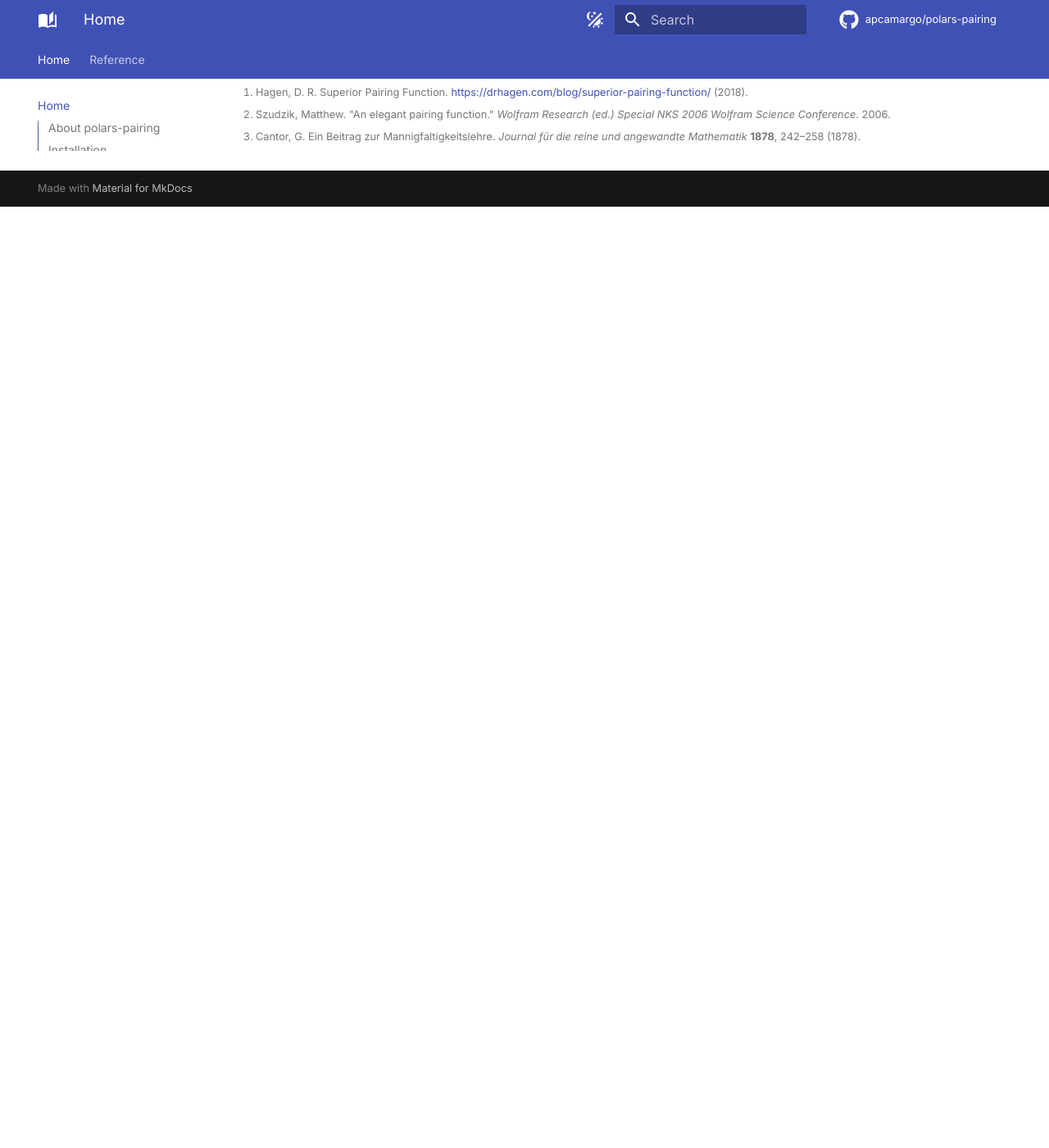
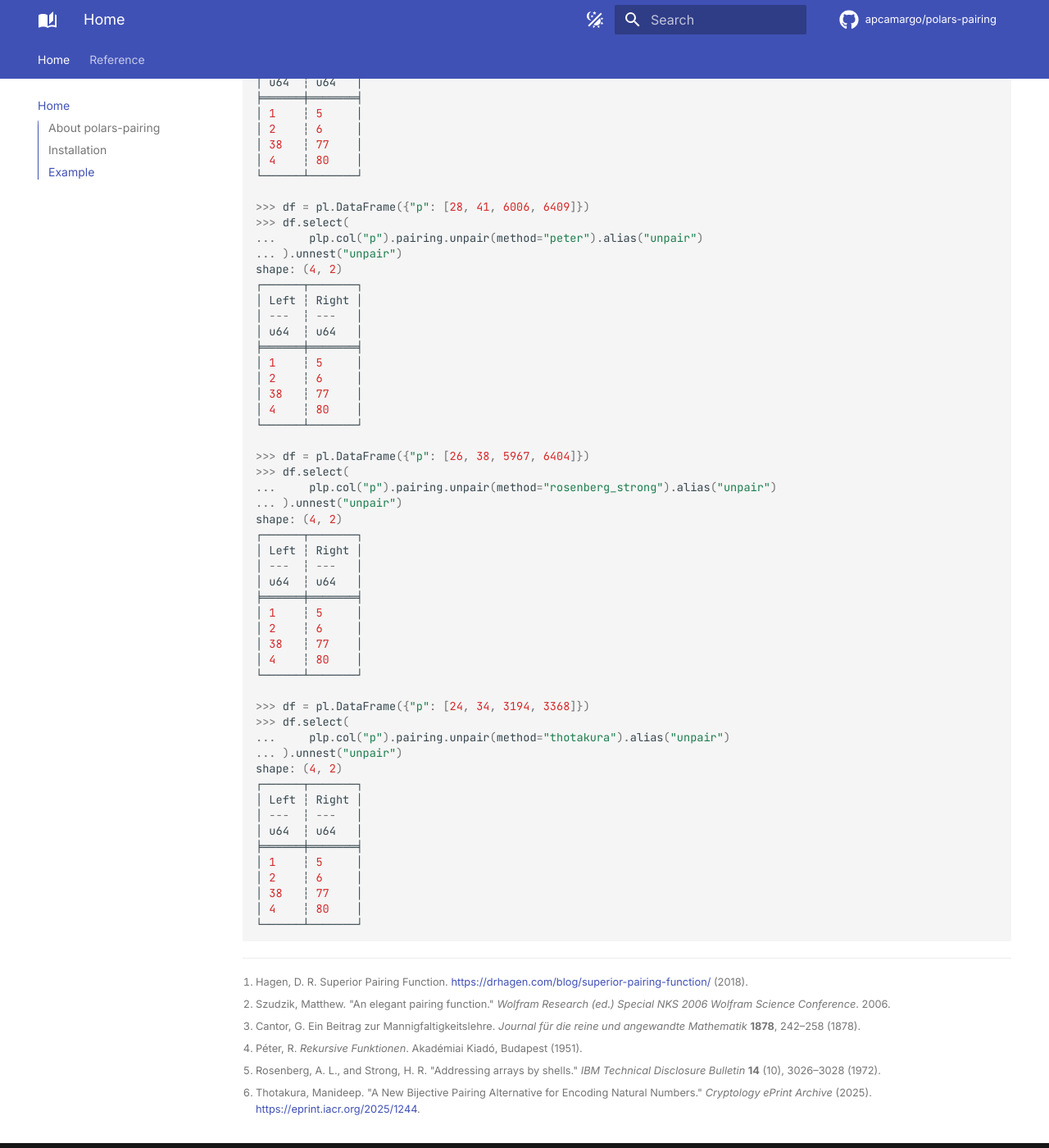
Before and after one commit to apcamargo/polars-pairing, an MkDocs documentation site: the page built from docs/index.md, in a window 1280 px wide and 1400 px high, scrolled down 2462 px. Shown: the whole window at 82% size. Built offline with MkDocs 1.6.1 and Material for MkDocs 9.7.7, drawn with Linux system fonts in a browser that asks for light colours; comment, search, counter and statistics services are not loaded; before the commit the page ends 2714 px from its top, so only the background shows below that; some of the changed text lies outside the part shown.

Commit message:
feat: add three pairing methods

````diff
--- a/Cargo.toml
+++ b/Cargo.toml
@@ -11,8 +11,8 @@
 pyo3 = { version = "0.29.3", features = ["extension-module", "abi3-py311"] }
 pyo3-polars = { version = "0.28.0", features = ["derive"] }
 serde = { version = "1", features = ["derive"] }
-polars = { version = "0.55.2", features = ["dtype-struct"], default-features = false }
-num-integer = { version = "0.1.46" }
+polars = { version = "0.55.2", default-features = false, features = ["dtype-struct"] }
+pairing-functions = "0.2.0"
 
 [target.'cfg(target_os = "linux")'.dependencies]
 jemallocator = { version = "0.5", features = ["disable_initial_exec_tls"] }
--- a/docs/index.md
+++ b/docs/index.md
@@ -10,7 +10,7 @@
   <figcaption>A pairing function performs a one-to-one mapping between <code>(x, y)</code> and <code>i</code> (represented by the circles in the Cartesian coordinate system). Figure by <a href="https://drhagen.com/blog/superior-pairing-function/">David Hagen</a>.</figcaption>
 </figure>
 
-This plugin implements three pairing functions (Hagen[^1], Szudzik[^2], and Cantor[^3]), along with their corresponding unpairing functions, as Polars expressions. The pairing functions take two integer columns as input and produce a single column containing the encoded pair. Conversely, the unpairing functions accept a single column as input and generate a struct column containing the values of the original pair.
+This plugin implements six pairing functions (Hagen[^1], Szudzik[^2], Cantor[^3], Peter[^4], Rosenberg-Strong[^5], and Thotakura[^6]), along with their corresponding unpairing functions, as Polars expressions. The pairing functions take two integer columns as input and produce a single column containing the encoded pair. Conversely, the unpairing functions accept a single column as input and generate a struct column containing the values of the original pair.
 
 ## Installation
 
@@ -53,18 +53,27 @@
 ...     plp.col("a")
 ...     .pairing.pair(plp.col("b"), method="cantor")
 ...     .alias("cantor_pair"),
+...     plp.col("a")
+...     .pairing.pair(plp.col("b"), method="peter")
+...     .alias("peter_pair"),
+...     plp.col("a")
+...     .pairing.pair(plp.col("b"), method="rosenberg_strong")
+...     .alias("rosenberg_strong_pair"),
+...     plp.col("a")
+...     .pairing.pair(plp.col("b"), method="thotakura")
+...     .alias("thotakura_pair"),
 ... )
-shape: (4, 3)
-┌────────────┬──────────────┬─────────────┐
-│ hagen_pair ┆ szudzik_pair ┆ cantor_pair │
-│ ---        ┆ ---          ┆ ---         │
-│ u64        ┆ u64          ┆ u64         │
-╞════════════╪══════════════╪═════════════╡
-│ 28         ┆ 26           ┆ 26          │
-│ 40         ┆ 38           ┆ 42          │
-│ 6006       ┆ 5967         ┆ 6747        │
-│ 6408       ┆ 6404         ┆ 3650        │
-└────────────┴──────────────┴─────────────┘
+shape: (4, 6)
+┌────────────┬──────────────┬─────────────┬────────────┬───────────────────────┬────────────────┐
+│ hagen_pair ┆ szudzik_pair ┆ cantor_pair ┆ peter_pair ┆ rosenberg_strong_pair ┆ thotakura_pair │
+│ ---        ┆ ---          ┆ ---         ┆ ---        ┆ ---                   ┆ ---            │
+│ u64        ┆ u64          ┆ u64         ┆ u64        ┆ u64                   ┆ u64            │
+╞════════════╪══════════════╪═════════════╪════════════╪═══════════════════════╪════════════════╡
+│ 28         ┆ 26           ┆ 26          ┆ 28         ┆ 26                    ┆ 24             │
+│ 40         ┆ 38           ┆ 42          ┆ 41         ┆ 38                    ┆ 34             │
+│ 6006       ┆ 5967         ┆ 6747        ┆ 6006       ┆ 5967                  ┆ 3194           │
+│ 6408       ┆ 6404         ┆ 3650        ┆ 6409       ┆ 6404                  ┆ 3368           │
+└────────────┴──────────────┴─────────────┴────────────┴───────────────────────┴────────────────┘
 
 >>> df = pl.DataFrame({"p": [28, 40, 6006, 6408]})
 >>> df.select(plp.col("p").pairing.unpair().alias("unpair")) # (2)!
@@ -95,11 +104,62 @@
 │ 38   ┆ 77    │
 │ 4    ┆ 80    │
 └──────┴───────┘
+
+>>> df = pl.DataFrame({"p": [28, 41, 6006, 6409]})
+>>> df.select(
+...     plp.col("p").pairing.unpair(method="peter").alias("unpair")
+... ).unnest("unpair")
+shape: (4, 2)
+┌──────┬───────┐
+│ Left ┆ Right │
+│ ---  ┆ ---   │
+│ u64  ┆ u64   │
+╞══════╪═══════╡
+│ 1    ┆ 5     │
+│ 2    ┆ 6     │
+│ 38   ┆ 77    │
+│ 4    ┆ 80    │
+└──────┴───────┘
+
+>>> df = pl.DataFrame({"p": [26, 38, 5967, 6404]})
+>>> df.select(
+...     plp.col("p").pairing.unpair(method="rosenberg_strong").alias("unpair")
+... ).unnest("unpair")
+shape: (4, 2)
+┌──────┬───────┐
+│ Left ┆ Right │
+│ ---  ┆ ---   │
+│ u64  ┆ u64   │
+╞══════╪═══════╡
+│ 1    ┆ 5     │
+│ 2    ┆ 6     │
+│ 38   ┆ 77    │
+│ 4    ┆ 80    │
+└──────┴───────┘
+
+>>> df = pl.DataFrame({"p": [24, 34, 3194, 3368]})
+>>> df.select(
+...     plp.col("p").pairing.unpair(method="thotakura").alias("unpair")
+... ).unnest("unpair")
+shape: (4, 2)
+┌──────┬───────┐
+│ Left ┆ Right │
+│ ---  ┆ ---   │
+│ u64  ┆ u64   │
+╞══════╪═══════╡
+│ 1    ┆ 5     │
+│ 2    ┆ 6     │
+│ 38   ┆ 77    │
+│ 4    ┆ 80    │
+└──────┴───────┘
 ```
 
-1. By default, the Hagen pairing function is used, but you can specify alternative functions. The available methods are: `hagen`, `szudzik`, and `cantor`.
+1. By default, the Hagen pairing function is used, but you can specify alternative functions. The available methods are: `hagen`, `szudzik`, `cantor`, `peter`, `rosenberg_strong`, and `thotakura`.
 2. The unpairing functions return a struct column containing the values of the original pair.
 
 [^1]: Hagen, D. R. Superior Pairing Function. <https://drhagen.com/blog/superior-pairing-function/> (2018).
 [^2]: Szudzik, Matthew. "An elegant pairing function." *Wolfram Research (ed.) Special NKS 2006 Wolfram Science Conference*. 2006.
 [^3]: Cantor, G. Ein Beitrag zur Mannigfaltigkeitslehre. *Journal für die reine und angewandte Mathematik* **1878**, 242–258 (1878).
+[^4]: Péter, R. *Rekursive Funktionen*. Akadémiai Kiadó, Budapest (1951).
+[^5]: Rosenberg, A. L., and Strong, H. R. "Addressing arrays by shells." *IBM Technical Disclosure Bulletin* **14** (10), 3026–3028 (1972).
+[^6]: Thotakura, Manideep. "A New Bijective Pairing Alternative for Encoding Natural Numbers." *Cryptology ePrint Archive* (2025). <https://eprint.iacr.org/2025/1244>.
````
Also changed, not shown: README.md (+67 -13 lines), polars_pairing/__init__.py (+11 -6 lines), 3 other files.
